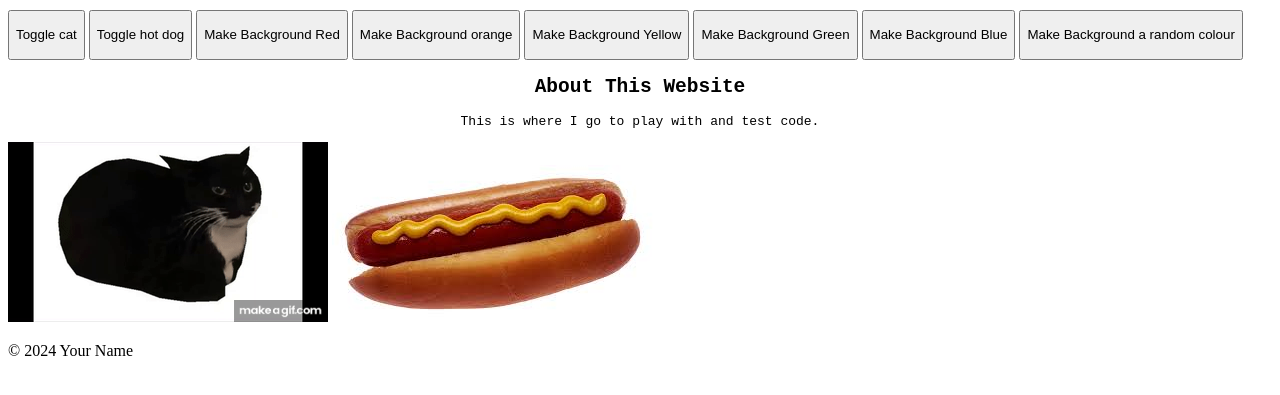
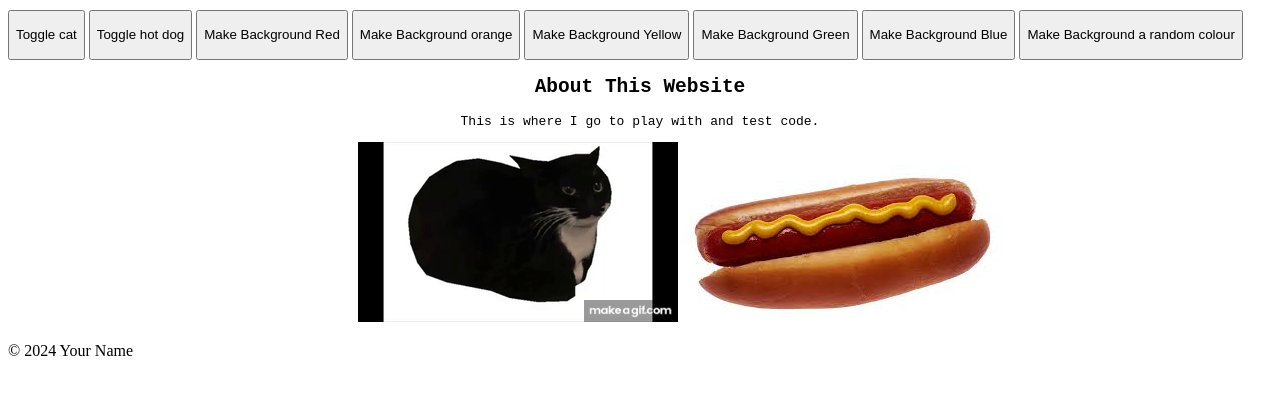
Before and after one commit to Calen-git/all-code-playground, a plain HTML site: page index.html in a window 1280 px wide. Shown: the part 113-508 px from the top of the page. Drawn offline with Linux system fonts and the light colour scheme.

Commit message:
more styling

```diff
--- a/styles.css
+++ b/styles.css
@@ -44,3 +44,13 @@
 #random-bg-button {
   height: 50px;
 }
+
+#button-gif {
+  position: relative;
+  left: 350px;
+}
+
+#button-image {
+  position: relative;
+  left: 350px;
+}
```
